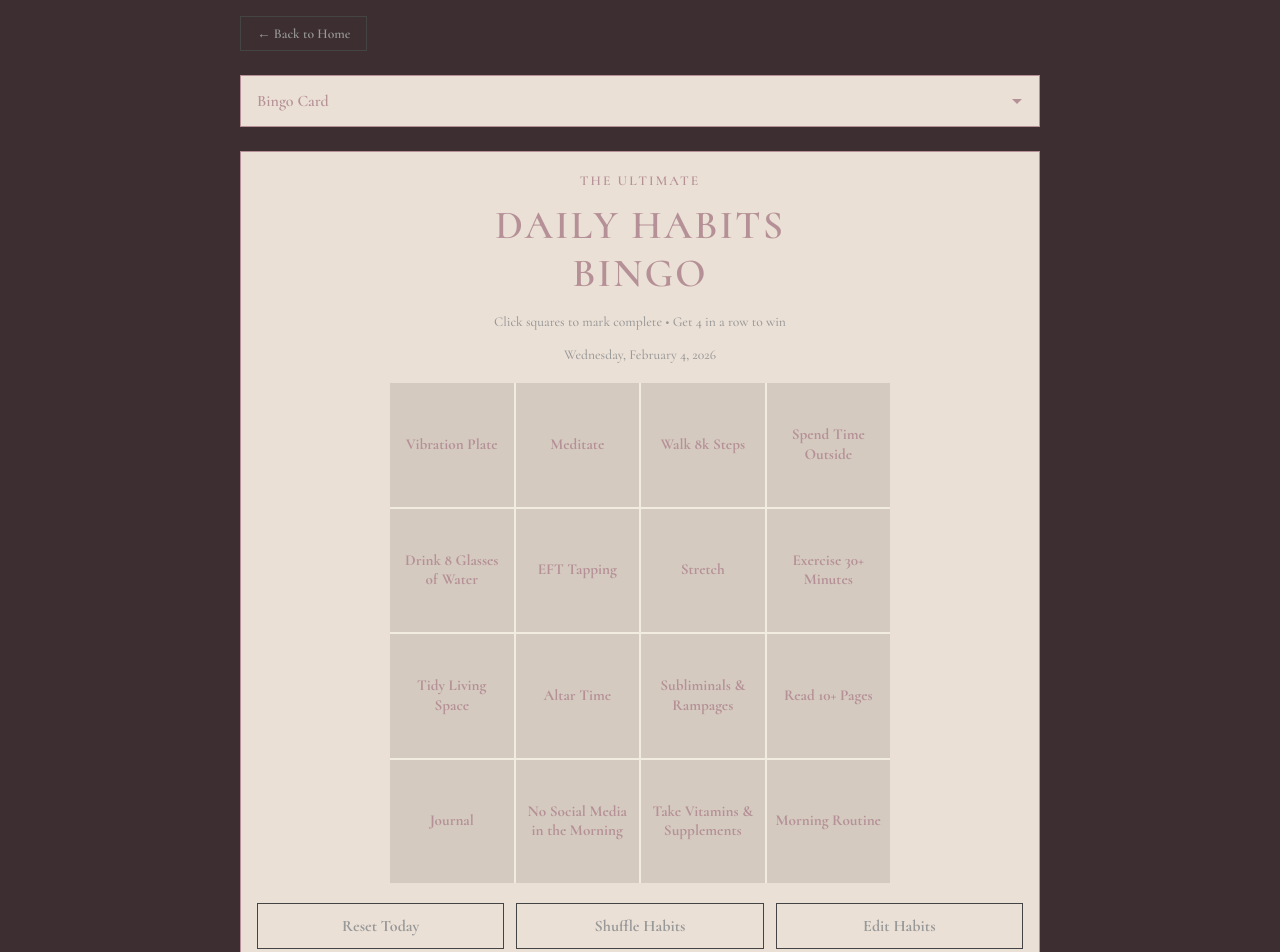
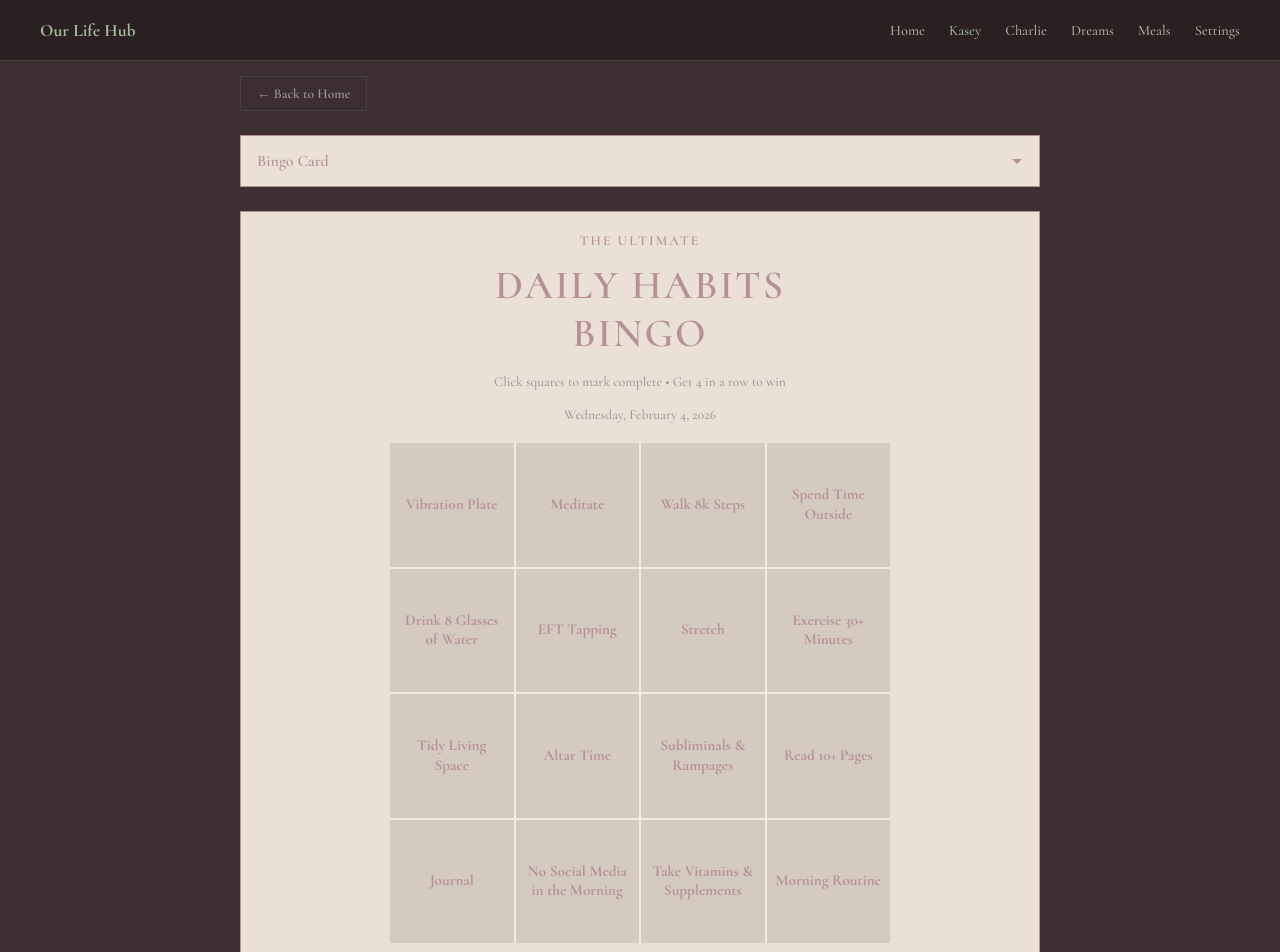
Before and after one commit to myreliacare/habithub, a plain HTML site: page kasey-hub.html in a window 1280 px wide. Shown: the top 952 px of the page. Drawn offline with Linux system fonts and the light colour scheme.

Commit message:
Update layout and add top navigation bar
Adjusted padding and positioning for layout consistency. Added top navigation bar with links for navigation.

```diff
--- a/kasey-hub.html
+++ b/kasey-hub.html
@@ -26,7 +26,7 @@
             font-family: 'Cormorant', Georgia, 'Times New Roman', serif;
             background: #3d2f31;
             min-height: 100vh;
-            padding: 16px;
+            padding: 76px 16px 16px;
             color: #e0e0e0;
             position: relative;
             width: 100%;
@@ -42,7 +42,7 @@
 
         .sync-status {
             position: absolute;
-            top: 90px;
+            top: 140px;
             right: 24px;
             background: #EBE0D6;
             border: 1px solid #444;
@@ -921,6 +921,25 @@
         .habits-cancel-btn:hover { border-color: rgba(181, 145, 151, 0.6); }
         .habit-count { font-size: 0.75rem; color: rgba(242, 235, 224, 0.5); margin-bottom: 12px; }
 
+
+        .journal-back-btn {
+            position: absolute;
+            top: 20px;
+            left: 20px;
+            background: transparent;
+            border: 1px solid #b59197;
+            color: #b59197;
+            padding: 10px 20px;
+            cursor: pointer;
+            font-size: 0.9rem;
+            font-family: inherit;
+            transition: all 0.2s ease;
+        }
+
+        .journal-back-btn:hover {
+            background: #b59197;
+            color: #fff;
+        }
         /* Journal styles */
         .journal-locked {
             position: fixed;
@@ -1150,9 +1169,85 @@
             margin: 0 4px;
         }
 
+
+        /* Top Navigation Bar */
+        .top-nav {
+            position: fixed;
+            top: 0;
+            left: 0;
+            right: 0;
+            background: #2a1f21;
+            border-bottom: 1px solid rgba(163, 184, 153, 0.2);
+            z-index: 1000;
+            padding: 0 24px;
+        }
+
+        .nav-container {
+            max-width: 1200px;
+            margin: 0 auto;
+            display: flex;
+            align-items: center;
+            justify-content: space-between;
+            height: 60px;
+        }
+
+        .nav-logo {
+            font-size: 1.1rem;
+            font-weight: 700;
+            color: #a3b899;
+            text-decoration: none;
+        }
+
+        .nav-links {
+            display: flex;
+            gap: 24px;
+            align-items: center;
+        }
+
+        .nav-link {
+            color: rgba(242, 235, 224, 0.7);
+            text-decoration: none;
+            font-size: 0.9rem;
+            transition: color 0.2s;
+            font-weight: 500;
+        }
+
+        .nav-link:hover {
+            color: #a3b899;
+        }
+
+        .nav-link.active {
+            color: #a3b899;
+        }
+
+        @media (max-width: 768px) {
+            .nav-links {
+                gap: 16px;
+            }
+            .nav-link {
+                font-size: 0.85rem;
+            }
+        }
+
     </style>
 </head>
 <body>
+    <!-- Top Navigation Bar -->
+    <nav class="top-nav">
+        <div class="nav-container">
+            <a href="index.html" class="nav-logo">Our Life Hub</a>
+            <div class="nav-links">
+                <a href="index.html" class="nav-link">Home</a>
+                    <a href="kasey-hub.html" class="nav-link active">Kasey</a>
+                    <a href="charlie-hub.html" class="nav-link">Charlie</a>
+                    <a href="our-dreams.html" class="nav-link">Dreams</a>
+                    <a href="meal-plan.html" class="nav-link">Meals</a>
+                    <a href="settings.html" class="nav-link">Settings</a>
+            </div>
+        </div>
+    </nav>
+
+
     <div class="container">
         <a href="index.html" class="btn" style="margin-bottom: 24px;">&larr; Back to Home</a>
 
@@ -1382,6 +1477,7 @@
         <!-- JOURNAL TAB -->
         <div id="journal-tab" class="hub-tab">
             <div class="journal-locked" id="journalLocked">
+                <a href="kasey-hub.html" class="journal-back-btn">← Back to Hub</a>
                 <div class="journal-password-box">
 
                     <div class="journal-password-title">My Private Journal</div>
```
